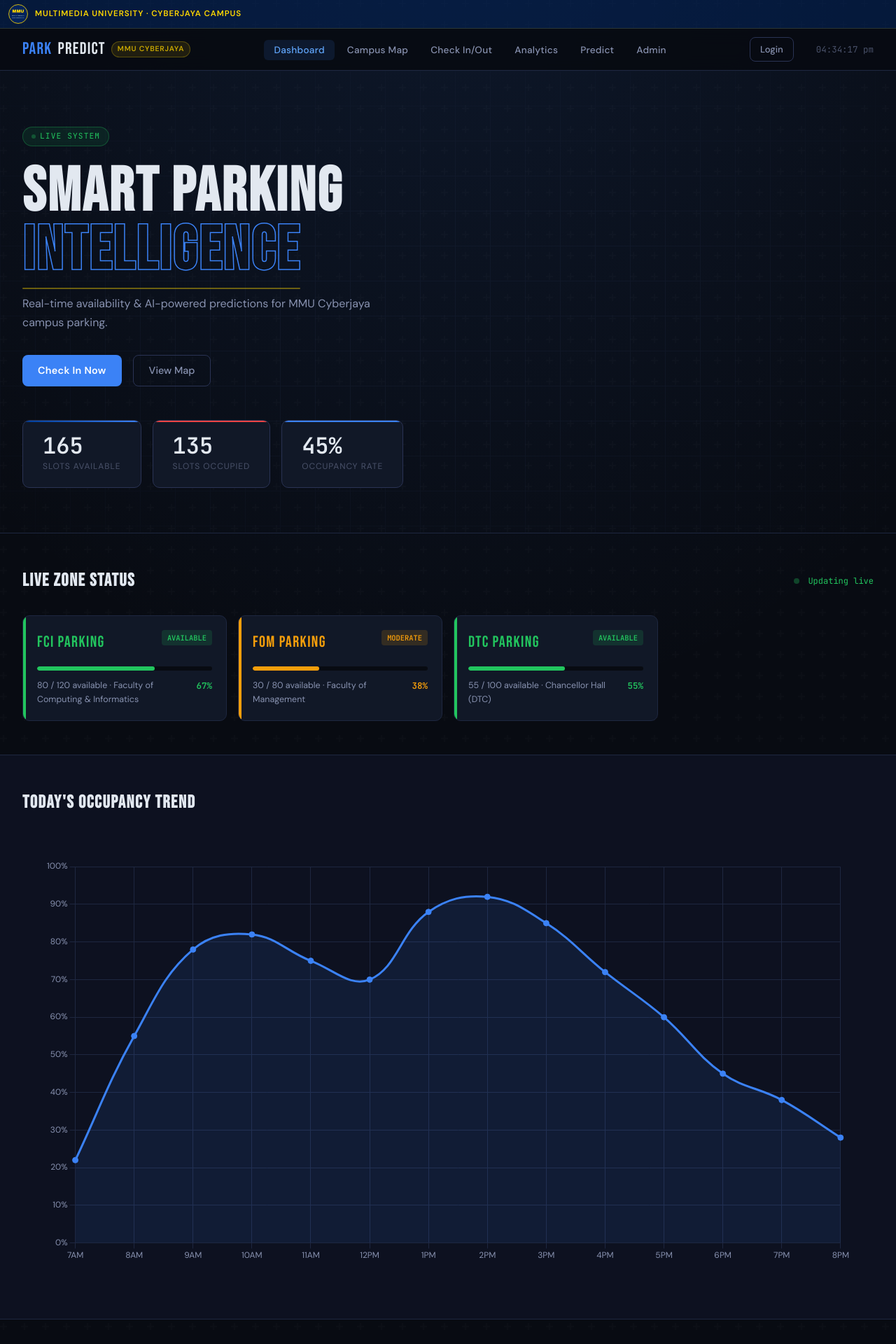
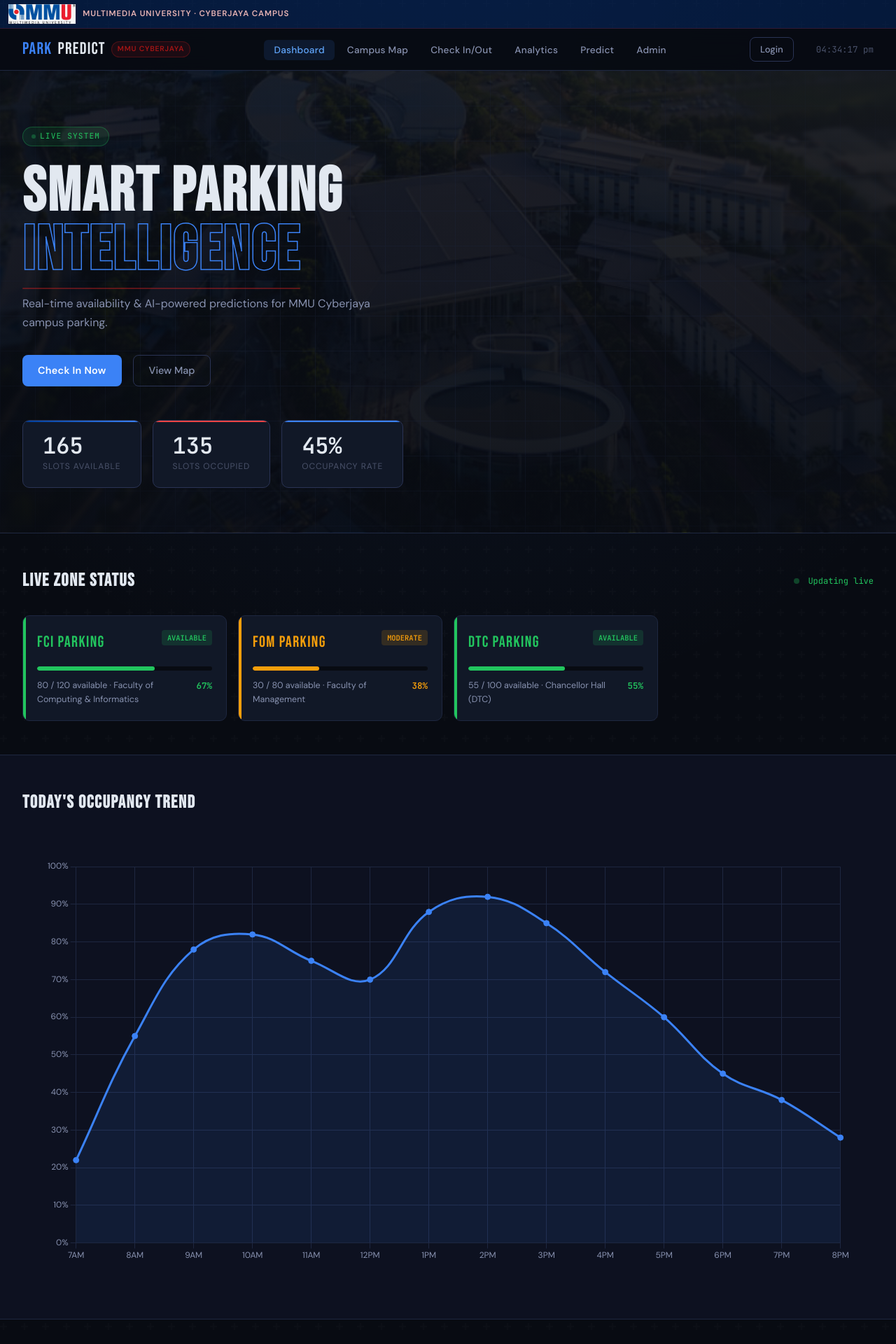
Before and after one commit to Simmasshen/ParkPredict.system, a Flask app: page / in a window 1280 px wide. Shown: the top 1920 px of the page at 70% size. Run offline with Flask 3, Linux system fonts and the light colour scheme.

Commit message:
added mmu-logo.png, mmu-campus.jpg, and changed the mmu writing theme colours for all pages

```diff
--- a/frontend/static/css/style.css
+++ b/frontend/static/css/style.css
@@ -122,6 +122,19 @@ body {
   padding: 5rem 2rem 4rem;
   overflow: hidden;
   border-bottom: 1px solid var(--border);
+}
+
+/* Optional MMU campus photo behind the hero — add an image at
+   static/img/mmu-campus.jpg to enable. Dark overlay keeps text readable. */
+.hero-bg-photo {
+  position: absolute;
+  inset: 0;
+  background-image:
+    linear-gradient(rgba(8,11,18,0.88), rgba(8,11,18,0.95)),
+    url("../img/mmu-campus.jpg");
+  background-size: cover;
+  background-position: center;
+  z-index: 0;
 }
 
 .hero-bg-grid {
@@ -687,14 +700,6 @@ canvas { max-width: 100%; }
 
 .map-zone { transition: opacity 0.2s; }
 .map-zone:hover { opacity: 0.85; }
-
-.pulse-dot {
-  animation: pulse 2s infinite;
-}
-@keyframes pulse {
-  0%,100% { r: 5; opacity: 1; }
-  50% { r: 8; opacity: 0.5; }
-}
 
 .zone-popup {
   position: absolute;
@@ -1323,80 +1328,18 @@ input[type="range"]::-webkit-slider-thumb {
    MMU THEME ADDITIONS
    ============================================= */
 
-/* MMU Gold accent variable */
+/* MMU Red accent variable */
 :root {
   --mmu-blue:   #00235b;
-  --mmu-gold:   #FFD700;
+  --mmu-gold:   #d92121;
   --mmu-blue2:  #003d99;
-}
-
-/* MMU Banner – shared across pages */
-.mmu-banner {
-  background: linear-gradient(90deg, #00235b 0%, #003d99 40%, #0058cc 60%, #003d99 80%, #00235b 100%);
-  border-bottom: 2px solid var(--mmu-gold);
-  padding: 6px 2rem;
-  display: flex;
-  align-items: center;
-  gap: 1rem;
-  overflow: hidden;
-  position: relative;
-}
-.mmu-banner::before {
-  content: '';
-  position: absolute;
-  inset: 0;
-  background: repeating-linear-gradient(
-    90deg, transparent, transparent 60px,
-    rgba(255,215,0,0.04) 60px, rgba(255,215,0,0.04) 61px
-  );
-  pointer-events: none;
-}
-.mmu-crest {
-  width: 30px; height: 30px;
-  background: var(--mmu-gold);
-  border-radius: 50%;
-  display: flex; align-items: center; justify-content: center;
-  font-weight: 900; font-size: 0.72rem;
-  color: var(--mmu-blue);
-  font-family: var(--font-disp);
-  letter-spacing: 0.05em;
-  box-shadow: 0 0 8px rgba(255,215,0,0.45);
-  flex-shrink: 0;
-}
-.mmu-name {
-  font-family: var(--font-disp);
-  font-size: 0.9rem;
-  color: #fff;
-  letter-spacing: 0.12em;
-  z-index: 1;
-}
-.mmu-name span { color: var(--mmu-gold); }
-.mmu-banner-divider {
-  width: 1px; height: 18px;
-  background: rgba(255,215,0,0.3);
-  flex-shrink: 0; z-index: 1;
-}
-.mmu-banner-text {
-  font-size: 0.68rem;
-  color: rgba(255,255,255,0.7);
-  font-family: var(--font-body);
-  letter-spacing: 0.06em;
-  z-index: 1;
-}
-.mmu-banner-right {
-  margin-left: auto;
-  font-family: var(--font-mono);
-  font-size: 0.62rem;
-  color: var(--mmu-gold);
-  opacity: 0.8;
-  z-index: 1;
 }
 
 /* MMU gold accent on navbar logo */
 .nav-badge {
-  background: rgba(255,215,0,0.1);
-  border: 1px solid rgba(255,215,0,0.25);
-  color: #c9a800;
+  background: rgba(217,33,33,0.1);
+  border: 1px solid rgba(217,33,33,0.25);
+  color: #a31515;
 }
 
 /* Stat cards – gold top accent for MMU feel */
--- a/frontend/templates/admin.html
+++ b/frontend/templates/admin.html
@@ -296,9 +296,9 @@
 </head>
 <body>
 <!-- MMU Top Bar -->
-<div class="mmu-logo-bar" style="display:flex;align-items:center;gap:10px;padding:6px 12px;background:rgba(0,35,91,0.5);border-bottom:1px solid rgba(255,215,0,0.15);">
-  <svg width="28" height="28" viewBox="0 0 100 100" xmlns="http://www.w3.org/2000/svg"><circle cx="50" cy="50" r="48" fill="#00235B" stroke="#FFD700" stroke-width="3"/><text x="50" y="42" text-anchor="middle" font-family="Arial Black,sans-serif" font-weight="900" font-size="22" fill="#FFD700">MMU</text><text x="50" y="62" text-anchor="middle" font-family="Arial,sans-serif" font-size="9" fill="#FFFFFF" letter-spacing="1">MULTIMEDIA</text><text x="50" y="73" text-anchor="middle" font-family="Arial,sans-serif" font-size="9" fill="#FFFFFF" letter-spacing="1">UNIVERSITY</text></svg>
-  <span style="font-family:DM Sans,sans-serif;font-size:0.72rem;color:#FFD700;letter-spacing:0.08em;font-weight:600;">MULTIMEDIA UNIVERSITY · CYBERJAYA CAMPUS</span>
+<div class="mmu-logo-bar" style="display:flex;align-items:center;gap:10px;padding:6px 12px;background:rgba(0,35,91,0.5);border-bottom:1px solid rgba(217,33,33,0.2);">
+  <img src="../static/img/mmu-logo.png" alt="MMU Logo" height="28" style="height:28px;width:auto;">
+  <span style="font-family:DM Sans,sans-serif;font-size:0.72rem;color:#e8b4b4;letter-spacing:0.08em;font-weight:600;">MULTIMEDIA UNIVERSITY · CYBERJAYA CAMPUS</span>
 </div>
 
 <!-- ══════════════════════════════════════
--- a/frontend/templates/analytics.html
+++ b/frontend/templates/analytics.html
@@ -11,9 +11,9 @@
 </head>
 <body>
 <!-- MMU Top Bar -->
-<div class="mmu-logo-bar" style="display:flex;align-items:center;gap:10px;padding:6px 12px;background:rgba(0,35,91,0.5);border-bottom:1px solid rgba(255,215,0,0.15);">
-  <svg width="28" height="28" viewBox="0 0 100 100" xmlns="http://www.w3.org/2000/svg"><circle cx="50" cy="50" r="48" fill="#00235B" stroke="#FFD700" stroke-width="3"/><text x="50" y="42" text-anchor="middle" font-family="Arial Black,sans-serif" font-weight="900" font-size="22" fill="#FFD700">MMU</text><text x="50" y="62" text-anchor="middle" font-family="Arial,sans-serif" font-size="9" fill="#FFFFFF" letter-spacing="1">MULTIMEDIA</text><text x="50" y="73" text-anchor="middle" font-family="Arial,sans-serif" font-size="9" fill="#FFFFFF" letter-spacing="1">UNIVERSITY</text></svg>
-  <span style="font-family:DM Sans,sans-serif;font-size:0.72rem;color:#FFD700;letter-spacing:0.08em;font-weight:600;">MULTIMEDIA UNIVERSITY · CYBERJAYA CAMPUS</span>
+<div class="mmu-logo-bar" style="display:flex;align-items:center;gap:10px;padding:6px 12px;background:rgba(0,35,91,0.5);border-bottom:1px solid rgba(217,33,33,0.2);">
+  <img src="../static/img/mmu-logo.png" alt="MMU Logo" height="28" style="height:28px;width:auto;">
+  <span style="font-family:DM Sans,sans-serif;font-size:0.72rem;color:#e8b4b4;letter-spacing:0.08em;font-weight:600;">MULTIMEDIA UNIVERSITY · CYBERJAYA CAMPUS</span>
 </div>
 <nav class="navbar">
   <div class="nav-logo">
--- a/frontend/templates/checkin.html
+++ b/frontend/templates/checkin.html
@@ -10,9 +10,9 @@
 </head>
 <body>
 <!-- MMU Top Bar -->
-<div class="mmu-logo-bar" style="display:flex;align-items:center;gap:10px;padding:6px 12px;background:rgba(0,35,91,0.5);border-bottom:1px solid rgba(255,215,0,0.15);">
-  <svg width="28" height="28" viewBox="0 0 100 100" xmlns="http://www.w3.org/2000/svg"><circle cx="50" cy="50" r="48" fill="#00235B" stroke="#FFD700" stroke-width="3"/><text x="50" y="42" text-anchor="middle" font-family="Arial Black,sans-serif" font-weight="900" font-size="22" fill="#FFD700">MMU</text><text x="50" y="62" text-anchor="middle" font-family="Arial,sans-serif" font-size="9" fill="#FFFFFF" letter-spacing="1">MULTIMEDIA</text><text x="50" y="73" text-anchor="middle" font-family="Arial,sans-serif" font-size="9" fill="#FFFFFF" letter-spacing="1">UNIVERSITY</text></svg>
-  <span style="font-family:DM Sans,sans-serif;font-size:0.72rem;color:#FFD700;letter-spacing:0.08em;font-weight:600;">MULTIMEDIA UNIVERSITY · CYBERJAYA CAMPUS</span>
+<div class="mmu-logo-bar" style="display:flex;align-items:center;gap:10px;padding:6px 12px;background:rgba(0,35,91,0.5);border-bottom:1px solid rgba(217,33,33,0.2);">
+  <img src="../static/img/mmu-logo.png" alt="MMU Logo" height="28" style="height:28px;width:auto;">
+  <span style="font-family:DM Sans,sans-serif;font-size:0.72rem;color:#e8b4b4;letter-spacing:0.08em;font-weight:600;">MULTIMEDIA UNIVERSITY · CYBERJAYA CAMPUS</span>
 </div>
 <nav class="navbar">
   <div class="nav-logo">
--- a/frontend/templates/index.html
+++ b/frontend/templates/index.html
@@ -15,13 +15,13 @@
       gap: 10px;
       padding: 6px 12px;
       background: rgba(0,35,91,0.5);
-      border-bottom: 1px solid rgba(255,215,0,0.15);
+      border-bottom: 1px solid rgba(217,33,33,0.2);
     }
     .mmu-logo-bar img { height: 28px; }
     .mmu-logo-bar span {
       font-family: 'DM Sans', sans-serif;
       font-size: 0.72rem;
-      color: #FFD700;
+      color: #e8b4b4;
       letter-spacing: 0.08em;
       font-weight: 600;
     }
@@ -31,13 +31,7 @@
 
 <!-- MMU Top Bar -->
 <div class="mmu-logo-bar">
-  <!-- MMU Logo SVG inline -->
-  <svg width="28" height="28" viewBox="0 0 100 100" xmlns="http://www.w3.org/2000/svg">
-    <circle cx="50" cy="50" r="48" fill="#00235B" stroke="#FFD700" stroke-width="3"/>
-    <text x="50" y="42" text-anchor="middle" font-family="Arial Black,sans-serif" font-weight="900" font-size="22" fill="#FFD700">MMU</text>
-    <text x="50" y="62" text-anchor="middle" font-family="Arial,sans-serif" font-size="9" fill="#FFFFFF" letter-spacing="1">MULTIMEDIA</text>
-    <text x="50" y="73" text-anchor="middle" font-family="Arial,sans-serif" font-size="9" fill="#FFFFFF" letter-spacing="1">UNIVERSITY</text>
-  </svg>
+  <img src="../static/img/mmu-logo.png" alt="MMU Logo">
   <span>MULTIMEDIA UNIVERSITY · CYBERJAYA CAMPUS</span>
 </div>
 
@@ -60,6 +54,7 @@
 
 <!-- HERO -->
 <header class="hero">
+  <div class="hero-bg-photo"></div>
   <div class="hero-bg-grid"></div>
   <div class="hero-content">
     <div class="hero-tag">LIVE SYSTEM</div>
--- a/frontend/templates/predict.html
+++ b/frontend/templates/predict.html
@@ -11,9 +11,9 @@
 </head>
 <body>
 <!-- MMU Top Bar -->
-<div class="mmu-logo-bar" style="display:flex;align-items:center;gap:10px;padding:6px 12px;background:rgba(0,35,91,0.5);border-bottom:1px solid rgba(255,215,0,0.15);">
-  <svg width="28" height="28" viewBox="0 0 100 100" xmlns="http://www.w3.org/2000/svg"><circle cx="50" cy="50" r="48" fill="#00235B" stroke="#FFD700" stroke-width="3"/><text x="50" y="42" text-anchor="middle" font-family="Arial Black,sans-serif" font-weight="900" font-size="22" fill="#FFD700">MMU</text><text x="50" y="62" text-anchor="middle" font-family="Arial,sans-serif" font-size="9" fill="#FFFFFF" letter-spacing="1">MULTIMEDIA</text><text x="50" y="73" text-anchor="middle" font-family="Arial,sans-serif" font-size="9" fill="#FFFFFF" letter-spacing="1">UNIVERSITY</text></svg>
-  <span style="font-family:DM Sans,sans-serif;font-size:0.72rem;color:#FFD700;letter-spacing:0.08em;font-weight:600;">MULTIMEDIA UNIVERSITY · CYBERJAYA CAMPUS</span>
+<div class="mmu-logo-bar" style="display:flex;align-items:center;gap:10px;padding:6px 12px;background:rgba(0,35,91,0.5);border-bottom:1px solid rgba(217,33,33,0.2);">
+  <img src="../static/img/mmu-logo.png" alt="MMU Logo" height="28" style="height:28px;width:auto;">
+  <span style="font-family:DM Sans,sans-serif;font-size:0.72rem;color:#e8b4b4;letter-spacing:0.08em;font-weight:600;">MULTIMEDIA UNIVERSITY · CYBERJAYA CAMPUS</span>
 </div>
 <nav class="navbar">
   <div class="nav-logo">
```
Also changed, not shown: frontend/templates/map.html (+6 -10 lines), frontend/static/img/mmu-campus.jpg (added), frontend/static/img/mmu-logo.png (added).
